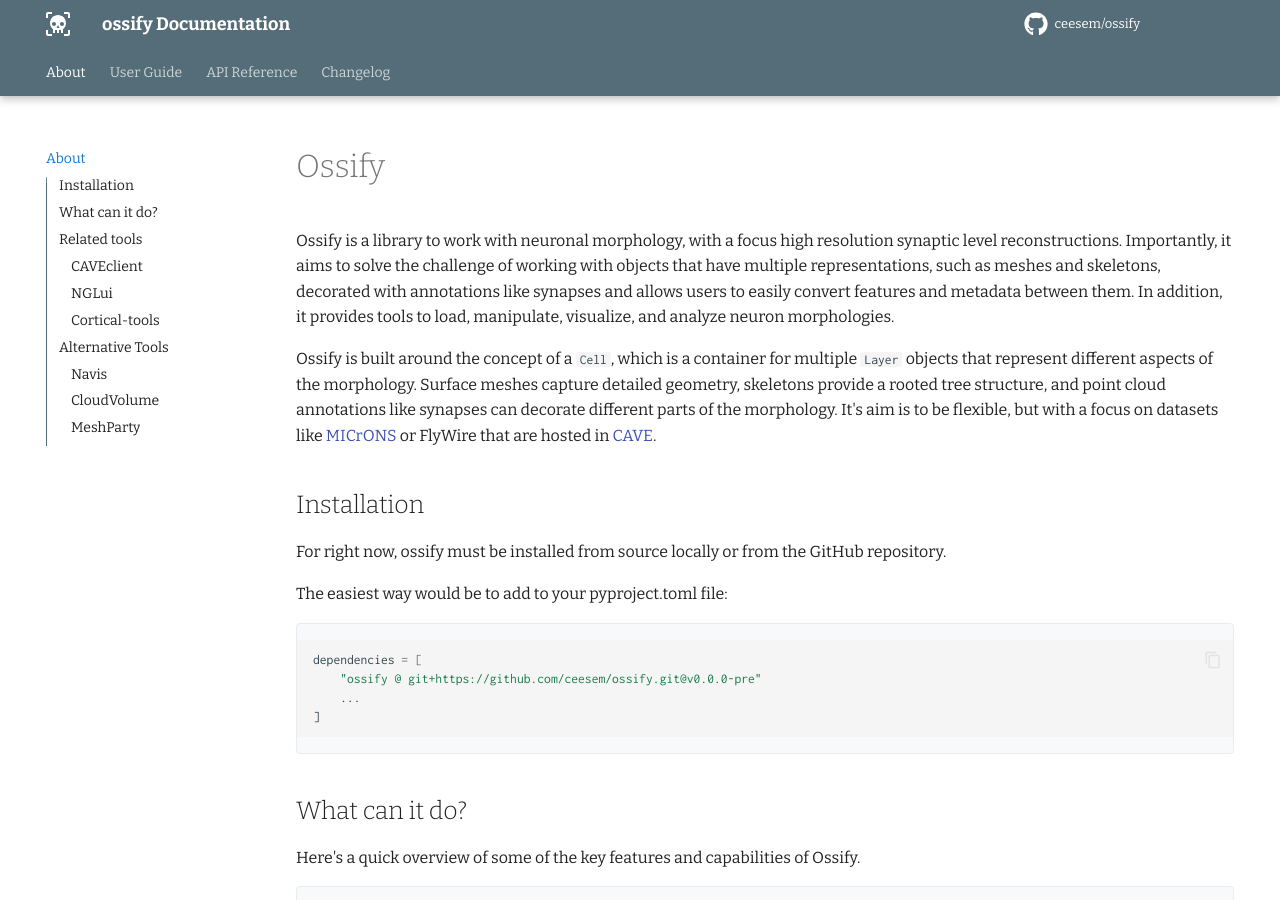
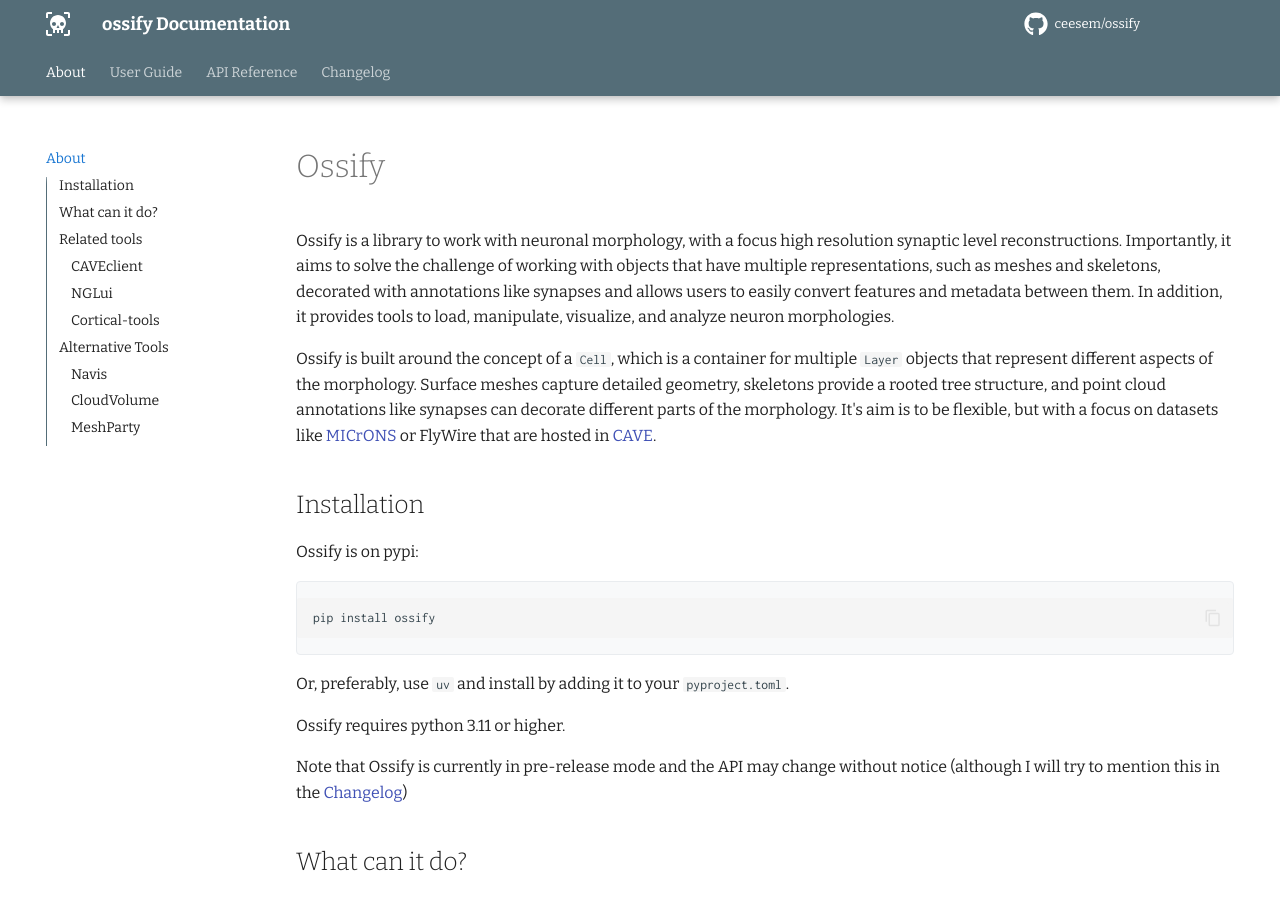
Before and after one commit to ceesem/ossify, an MkDocs documentation site: the page built from docs/index.md, in a window 1280 px wide and 900 px high. Built offline with MkDocs 1.6.1 and Material for MkDocs 9.7.7, drawn with Linux system fonts in a browser that asks for light colours; comment, search, counter and statistics services are not loaded.

Commit message:
update docs for pypi release

````diff
--- a/docs/index.md
+++ b/docs/index.md
@@ -8,16 +8,17 @@ Ossify is built around the concept of a `Cell`, which is a container for multipl
 
 ## Installation
 
-For right now, ossify must be installed from source locally or from the GitHub repository.
+Ossify is on pypi:
 
-The easiest way would be to add to your pyproject.toml file:
+```
+pip install ossify
+```
 
-```toml
-dependencies = [
-    "ossify @ git+https://github.com/ceesem/ossify.git@v0.0.0-pre"
-    ...
-]
-```
+Or, preferably, use `uv` and install by adding it to your `pyproject.toml`.
+
+Ossify requires python 3.11 or higher.
+
+Note that Ossify is currently in pre-release mode and the API may change without notice (although I will try to mention this in the [Changelog](./changelog.md))
 
 ## What can it do?
 
````
Also changed, not shown: docs/changelog.md (+3 -1 lines).
